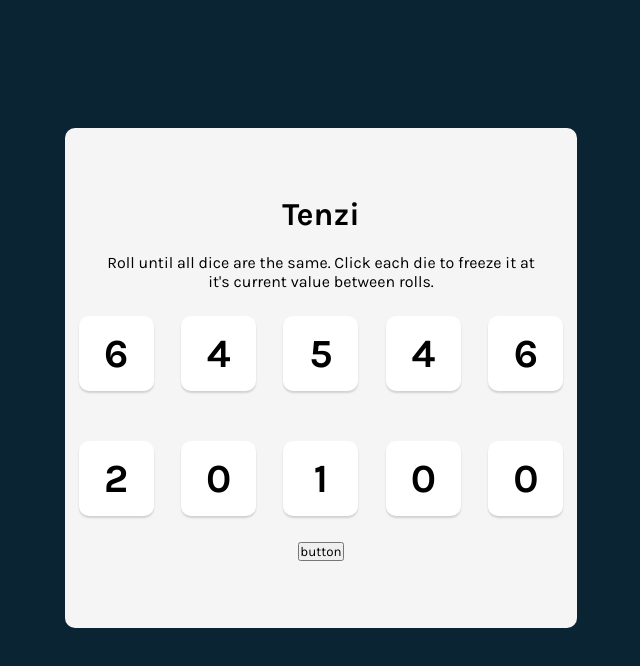
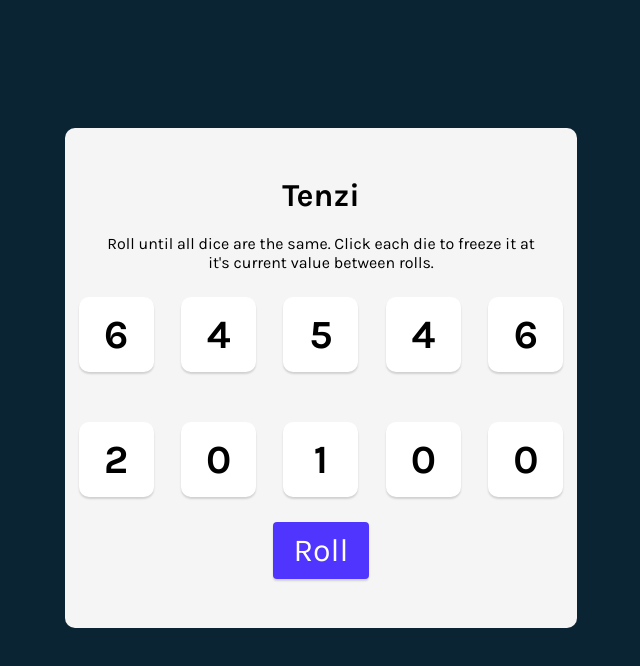
Before and after one commit to ConnorBabaCodes/Tenzi-game, a React (Vite) app: page / in a window 1280 px wide. Shown: the top 666 px of the page, without its empty margins (319-959 px from the left). Built offline with nearby package versions, Linux system fonts and the light colour scheme.

Commit message:
added some styling and button functionality

```diff
--- a/src/App.jsx
+++ b/src/App.jsx
@@ -15,6 +15,11 @@ function allNumbers() {
   return numberArray
 }
 
+function reRoll() {
+  setDieState(allNumbers())
+}
+
+
 const diceArray = dieState.map(die => <Die value={die} />)
 
   return (
@@ -29,7 +34,7 @@ const diceArray = dieState.map(die => <Die value={die} />)
         </div>
         <div className="button-container">
 
-          <button>button</button>
+          <button className="roll" onClick={reRoll}>Roll</button>
         </div>
       </div>
     </div>
--- a/src/index.css
+++ b/src/index.css
@@ -58,3 +58,21 @@ body {
 .number {
     font-size: 2.5rem;
 }
+
+.roll {
+    background-color: #5035ff;
+    color: white;
+    border: none;
+    border-radius: 4px;
+    font-size: 2rem;
+    padding: 10px 20px 10px 20px;
+    box-shadow: 0px 2px 2px rgba(0, 0, 0, 0.15);
+}
+
+.roll:active {
+    box-shadow: inset 5px 5px 10px -3px rgba(0, 0, 0, 0.7);
+}
+
+.roll, .die-box:hover {
+    cursor: pointer;
+}
```
